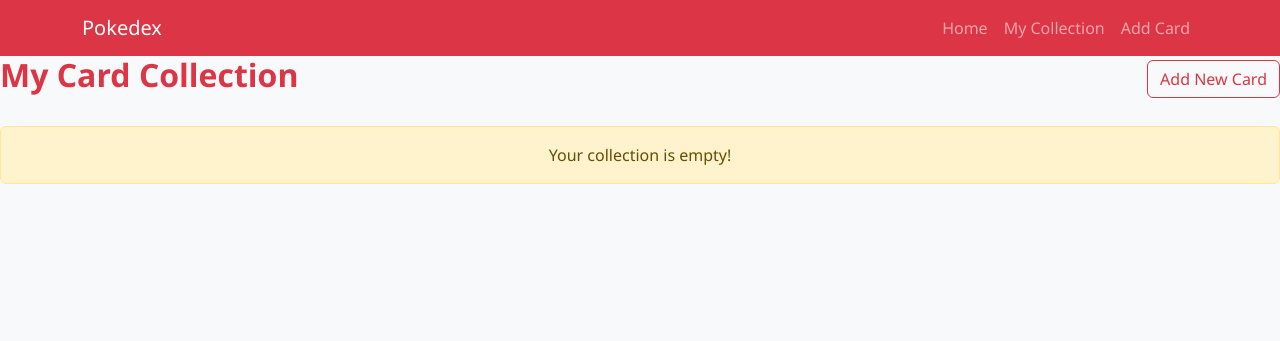
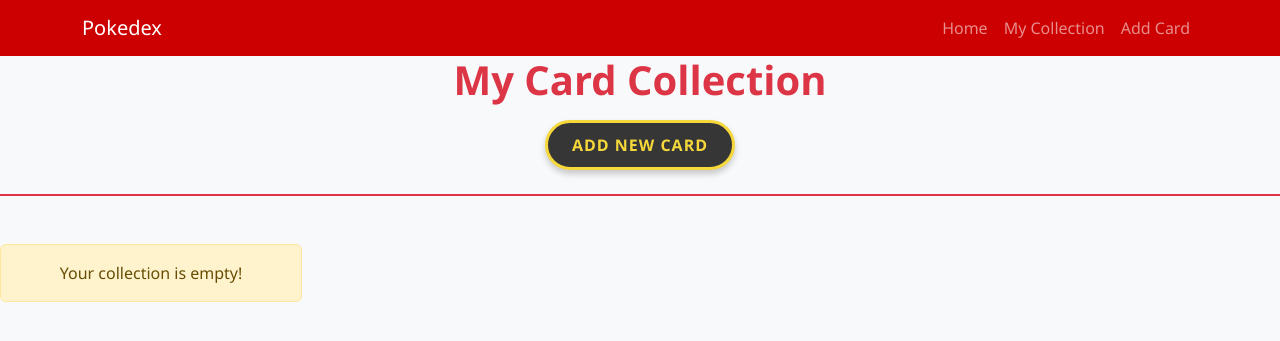
Before and after one commit to Mkamal-45/pokemon-card-collection, a Flask app: template templates/collection.html in a window 1280 px wide. Shown: the top 341 px of the page. Run offline with Flask 3, Linux system fonts and the light colour scheme; the template is opened without the code that fills it, so the values that code supplies are empty.

Commit message:
not liking how polish it is, planning to put more effort in the UI

```diff
--- a/static/css/style.css
+++ b/static/css/style.css
@@ -1,4 +1,36 @@
+/*!important to override boostrap color*/
+
 body{
     background-color: #f8f9fa;
     font-family:'Segoe UI', Tahoma, Geneva, Verdana, sans-serif;
 }
+
+.bg-danger {
+background-color: #cc0000 !important;
+
+}
+
+
+.btn-ultraball {
+    background-color: #f0e3e3;
+    color: #f6d83a;
+    border: 3px solid #f6d83a;
+    border-radius: 50px;
+    padding: 10px 24px;
+    font-weight: 800;
+    text-transform: uppercase;
+    letter-spacing: 1px;
+    box-shadow: 0 4px 6px rgba(0,0,0,0.2);
+    transition: all 0.2s ease-in-out;
+}
+.btn-ultraball {
+    background-color: #363636;
+    color: #f6d83a;
+    border: 3px solid #f6d83a;
+    border-radius: 50px;
+    font-weight: 800;
+    text-transform: uppercase;
+    letter-spacing: 1px;
+    box-shadow: 0 4px 6px rgba(0,0,0,0.2);
+    transition: all 0.2s ease-in-out;
+}
--- a/templates/collection.html
+++ b/templates/collection.html
@@ -1,11 +1,11 @@
 {% extends 'base.html'%}
 
 {% block content%}
-<div class="d-flex justify-content-between align-items-center mb-4">
-    <h2 class="text-danger fw-bold">My Card Collection</h2>
-    <a href="{{url_for('views.add_card')}}" class="btn btn-outline-danger">Add New Card</a>
+<div class="text-center mb-5 pb-4 border-bottom border-2 border-danger">
+    <h2 class="display-6 text-danger fw-bold mb-3"> My Card Collection</h2>
+    <a href="{{url_for('views.add_card')}}" class="btn-ultraball text-decoration-none d-inline-block">Add New Card</a>
 </div>
-<div "row row-cols-1 row-cols-md-3 row-cols-lg-4 g-4">
+<div class="row row-cols-1 row-cols-md-3 row-cols-lg-4 g-4">
     {% for card in cards%}
     <div class="col">
         <div class="card h-100 shadow-sm border-danger">
```
Also changed, not shown: static/uploads/misato-pu1c375h.png (added), static/uploads/sabrinas-warped-mind-gz936b2.png (added), static/uploads/scizor-jx4r360s.png (added).
